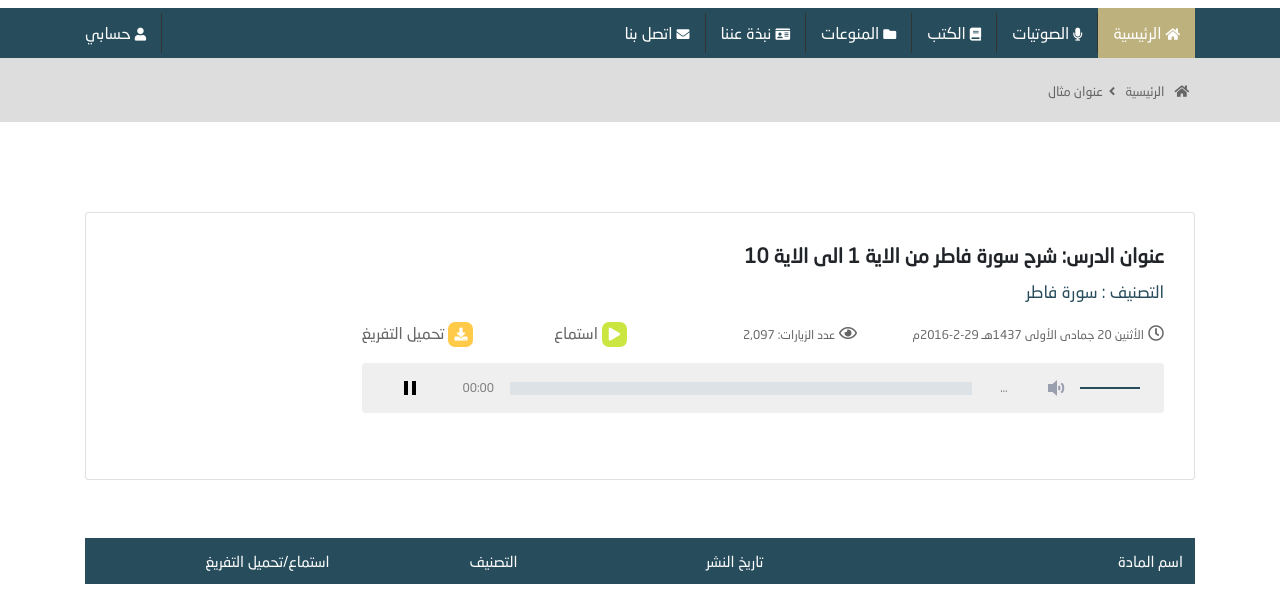
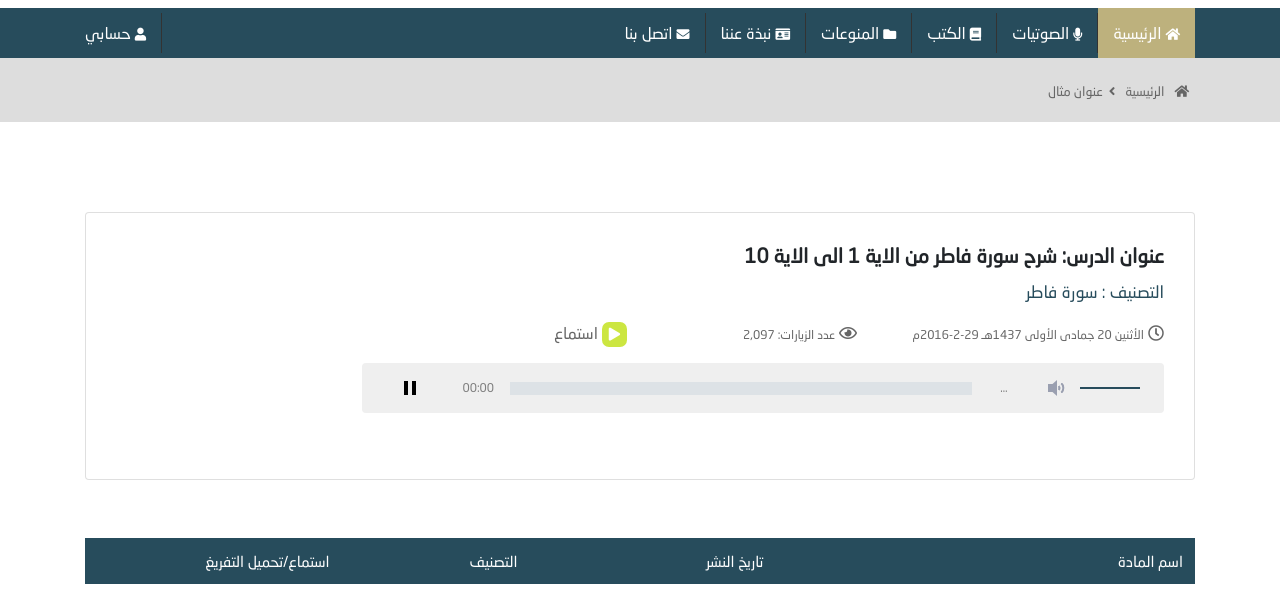
Before and after one commit to OmarAliSoliman/afyaa, a plain HTML site: page sounds-show.html in a window 1280 px wide. Shown: the part 200-790 px from the top of the page. Drawn offline with Linux system fonts and the light colour scheme.

Commit message:
remove-download-sound-from-sounds-show-page

```diff
--- a/sounds-show.html
+++ b/sounds-show.html
@@ -175,12 +175,12 @@
                   <span>استماع</span>
                 </a>
               </div>
-              <div class="col-sm-12 col-md-6 col-lg-2">
+              <!-- <div class="col-sm-12 col-md-6 col-lg-2">
                 <a href="">
                   <i class="fas fa-download"></i>
                   <span>تحميل التفريغ</span>
                 </a>
-              </div>
+              </div> -->
               <div class="col-sm-12 col-md-6 col-lg-1"></div>
             </div>
             <audio controls preload="auto" autoplay loop>
```
